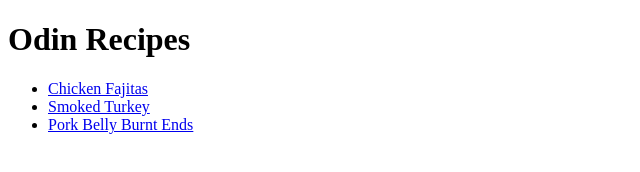
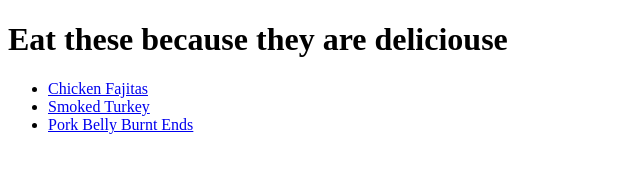
Before and after one commit to LeeTuter/odin-recipes, a plain HTML site: page index.html in a window 1280 px wide. Shown: the whole page, without its empty margins (0-640 px from the left). Drawn offline with Linux system fonts and the light colour scheme.

```diff
--- a/index.html
+++ b/index.html
@@ -5,7 +5,7 @@
         <title>Odin Recipes</title>
     </head>
     <body>
-        <h1>Odin Recipes</h1>
+        <h1>Eat these because they are deliciouse</h1>
         <ul>
             <li><a href="recipes/chicken-fajitas.html">Chicken Fajitas</a></li>
             <li><a href="recipes/smoked-turkey.html">Smoked Turkey</a></li>
```
